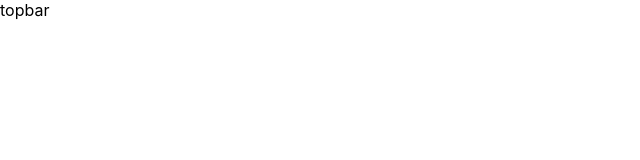
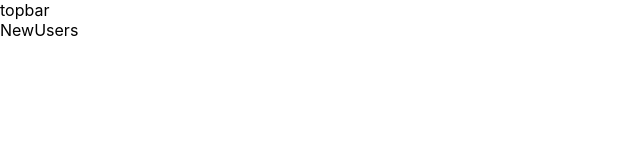
Before and after one commit to mohsenAKB/dashboaed-admin-with-react, a React (Create React App) app: page /newUsers in a window 1280 px wide. Shown: the top 160 px of the page, without its empty margins (0-640 px from the left). Built offline with nearby package versions, Linux system fonts and the light colour scheme.

Commit message:
Modify general

```diff
--- a/src/pages/home/Home.js
+++ b/src/pages/home/Home.js
@@ -2,9 +2,9 @@ import React from 'react';
 import './Home.css';
 const Home = () => {
     return (
-        <div>
+        <>
             Home
-        </div>
+        </>
     );
 }
 
--- a/src/pages/newUsers/NewUsers.js
+++ b/src/pages/newUsers/NewUsers.js
@@ -1,12 +1,8 @@
-import React from 'react';
+import React from "react";
 import "./NewUsers.css";
 
 const NewUsers = () => {
-    return (
-        <>
-
-        </>
-    );
-}
+  return <>NewUsers</>;
+};
 
 export default NewUsers;
--- a/src/pages/products/Products.js
+++ b/src/pages/products/Products.js
@@ -1,11 +1,7 @@
-import React from 'react';
-
+import React from "react";
+import "./Products.css";
 const Products = () => {
-    return (
-        <>
-
-        </>
-    );
-}
+  return <>Products</>;
+};
 
 export default Products;
```
